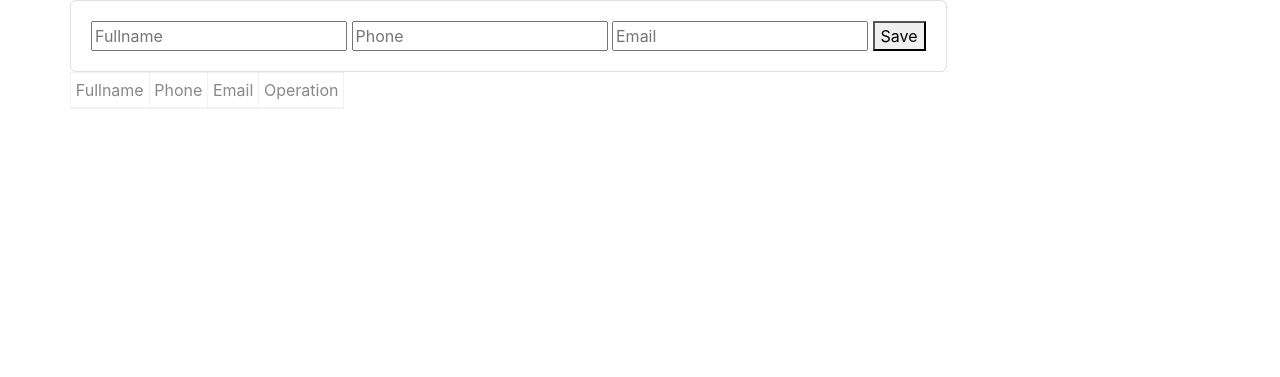
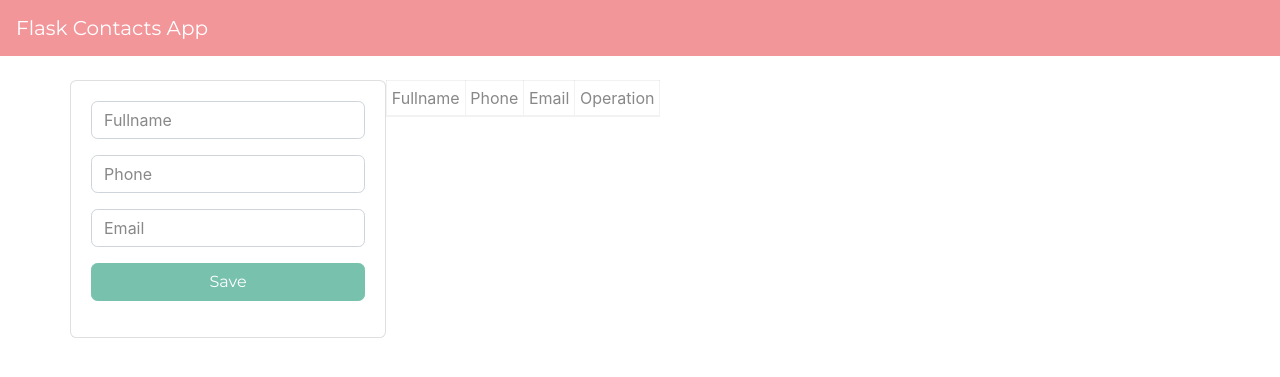
Before and after one commit to AlbertPlata/Flask_MySQL, a Flask app: page / in a window 1280 px wide. Shown: the top 377 px of the page. Run offline with Flask 2, Linux system fonts and the light colour scheme; data that the repository does not hold is empty; some libraries are stand-ins or nearby versions.

Commit message:
Add final styles

```diff
--- a/templates/index.html
+++ b/templates/index.html
@@ -4,13 +4,33 @@
 
 <div class="row">
     <div class="col-md5">
+
+        {% with messages =  get_flashed_messages() %}
+        {% if messages %}
+        {% for message in messages %}
+        <div class="alert alert-success alert-dismissible fade show" role="alert">
+        {{message}}
+            <button type="button" class="close" data-dismiss="alert" aria-label="Close">
+                <span aria-hidden="true">&times;</span>
+            </button>
+        </div>
+        {% endfor%}
+        {% endif %}
+        {% endwith%}
         <div class="card card-body">
             <form action="/add_contact" method="POST">
-
-                <input type="text" name="fullname" placeholder="Fullname">
-                <input type="text" name="phone" placeholder="Phone">
-                <input type="text" name="email" placeholder="Email">
-                <button type="submit">Save</button>
+                <div class="form-group">
+                    <input type="text" name="fullname" placeholder="Fullname" class="form-control">
+                </div>
+                <div class="form-group">
+                    <input type="text" name="phone" placeholder="Phone" class="form-control">
+                </div>
+                <div class="form-group">
+                    <input type="text" name="email" placeholder="Email" class="form-control">
+                </div>
+                <div class="form-group">
+                    <button type="submit" class="btn btn-primary btn-block">Save</button>
+                </div>
             </form>
         </div>
     </div>
@@ -31,8 +51,8 @@
                         <td>{{contact.2}}</td>
                         <td>{{contact.3}}</td>
                         <td>
-                            <a href="/edit/{{contact.0}}">Edit</a>
-                            <a href="/delete/{{contact.0}}">Delete</a>
+                            <a href="/edit/{{contact.0}}" class="btn btn-secondary">Edit</a>
+                            <a href="/delete/{{contact.0}}" class="btn btn-danger">Delete</a>
                         </td>
                     </tr>
                 {%endfor%}
@@ -40,19 +60,4 @@
         </table>
     </div>
 </div>
-
-{% with messages =  get_flashed_messages() %}
-{% if messages %}
-{% for message in messages %}
-
-    <div class="alert alert-success alert-dismissible fade show" role="alert">
-        {{message}}
-        <button type="button" class="close" data-dismiss="alert" aria-label="Close">
-          <span aria-hidden="true">&times;</span>
-        </button>
-      </div>
-
-{% endfor%}
-{% endif %}
-{% endwith%}
 {% endblock %}
--- a/templates/layout.html
+++ b/templates/layout.html
@@ -9,7 +9,14 @@
 </head>
 <body>
 
-    <div class="container">
+    <nav class="navbar navbar-expand-lg navbar-dark bg-dark">
+        <a class="navbar-brand" href="/">Flask Contacts App</a>
+        <button class="navbar-toggler" type="button" data-toggle="collapse" data-target="#navbarNav" aria-controls="navbarNav" aria-expanded="false" aria-label="Toggle navigation">
+          <span class="navbar-toggler-icon"></span>
+        </button>
+      </nav>
+
+    <div class="container pt-4">
         {% block body %}
         {% endblock %}
     </div>
```
Also changed, not shown: templates/edit_contact.html (+16 -7 lines).
